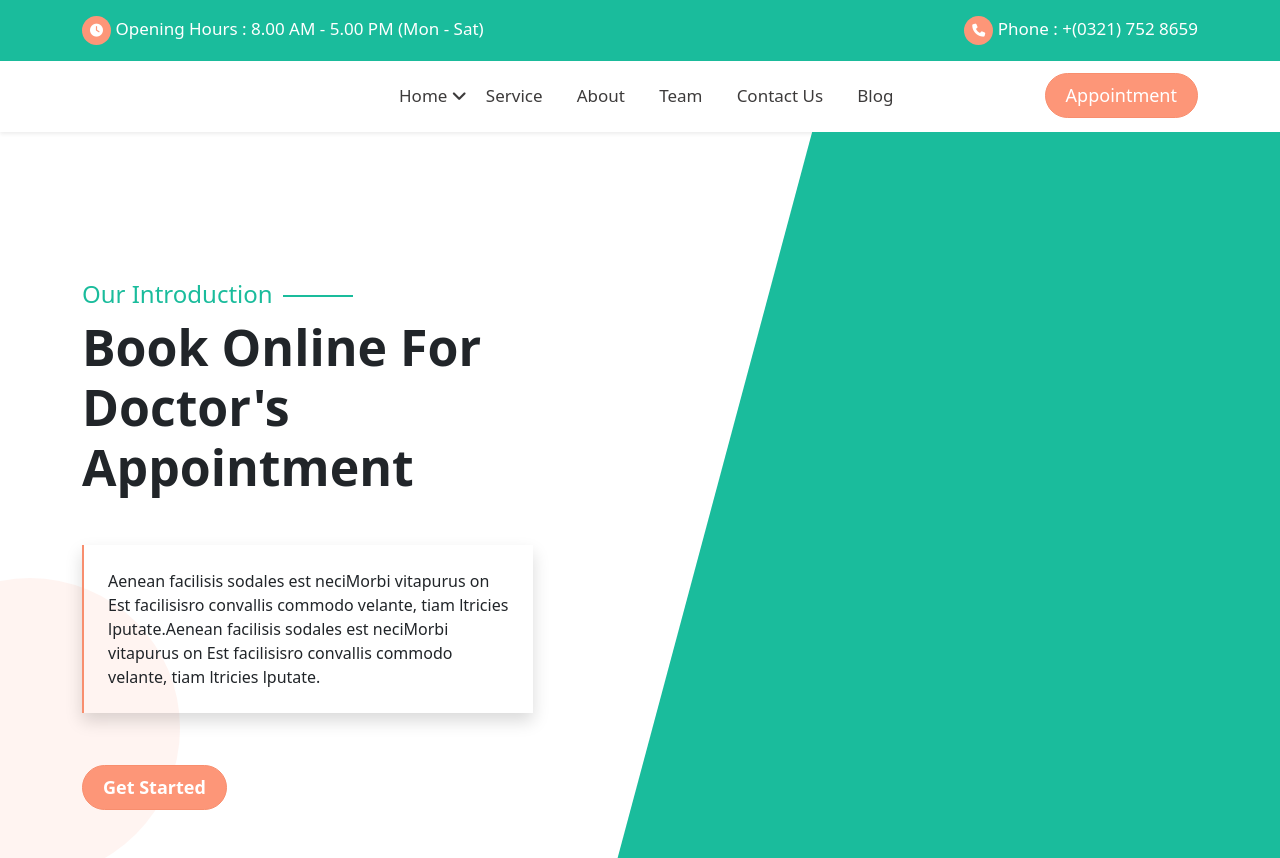
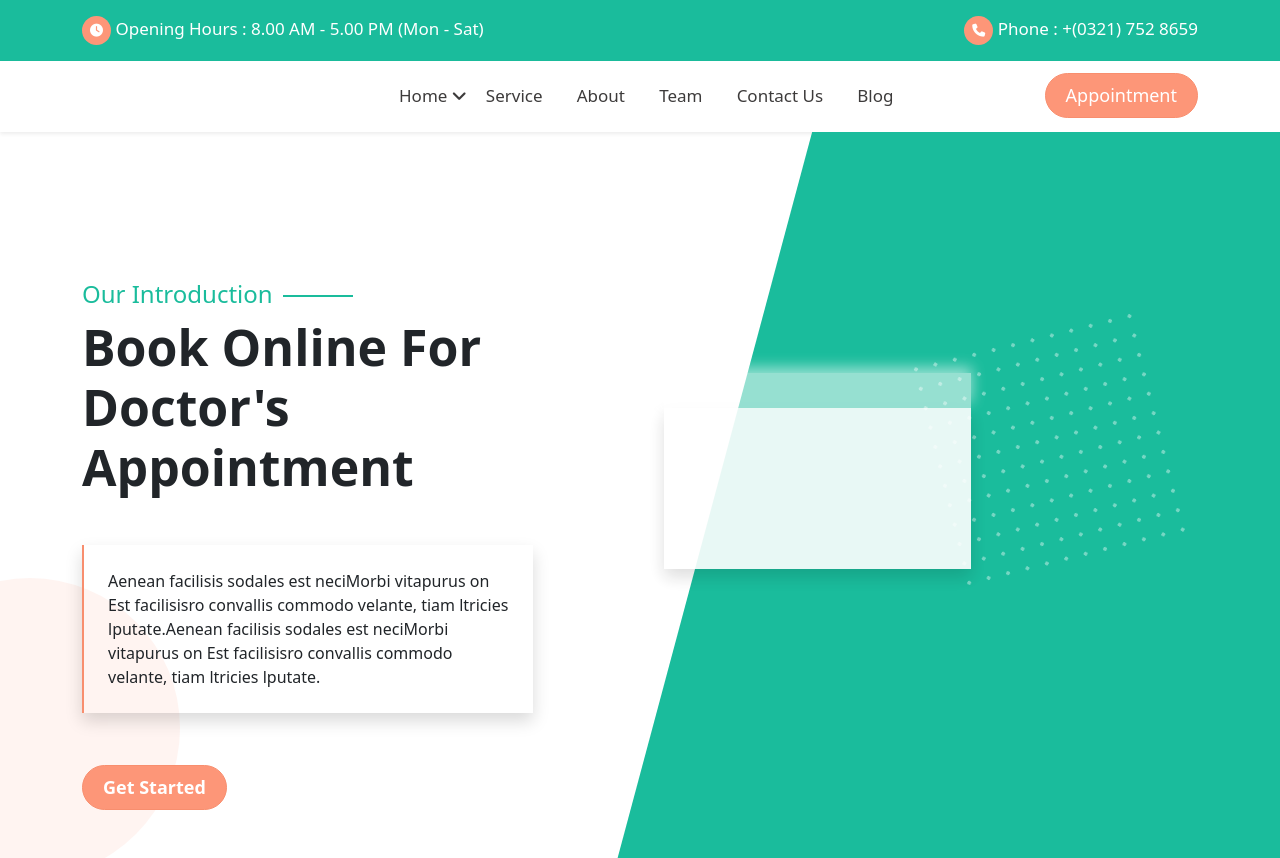
Before and after one commit to aratislamsafol/E-Health-Design, a plain HTML site: page index.html in a window 1280 px wide. Drawn offline with nearby package versions, Linux system fonts and the light colour scheme.

Commit message:
Banner complete for large display

```diff
--- a/css/style.css
+++ b/css/style.css
@@ -208,6 +208,7 @@
   .left_banner{
     z-index: 2;
   }
+
   .banner:before{
     position: absolute;
     content: "";
@@ -246,3 +247,38 @@
     z-index: 0;
     transform: rotate(15deg);
   }
+
+  .banner_shape span{
+    position: absolute;
+    width: 235px;
+    height: 235px;
+    background: radial-gradient(#ffffff 2px, transparent 0px);
+    top: 28%;
+    right: 9%;
+    z-index: 1;
+    transform: rotate(256deg);
+    opacity: .4;
+    background-size: 20px 20px;
+  }
+  .banner_shadow{
+    position: absolute;
+    top: 276px;
+    background-color: #ffffff;
+    height: 161px;
+    width: 307px;
+    right: 309px;
+    z-index: 1;
+    opacity: 0.9;
+  }
+
+  .banner_shadow:after{
+    position: absolute;
+    content: "";
+    top: -35px;
+    left: 0px;
+    height: 35px;
+    width: 100%;
+    background-color: white;
+    opacity: .6;
+    box-shadow: 1px -6px 14px white;
+  }
--- a/index.html
+++ b/index.html
@@ -134,6 +134,11 @@
                     </div>
                 </div>
             </div>
+            <div class="banner_shape">
+                <span></span>
+            </div>
+            <div class="banner_shadow shadow">
+            </div>
         </div>
     </div>
     <!-- appointment form modal start -->
```
